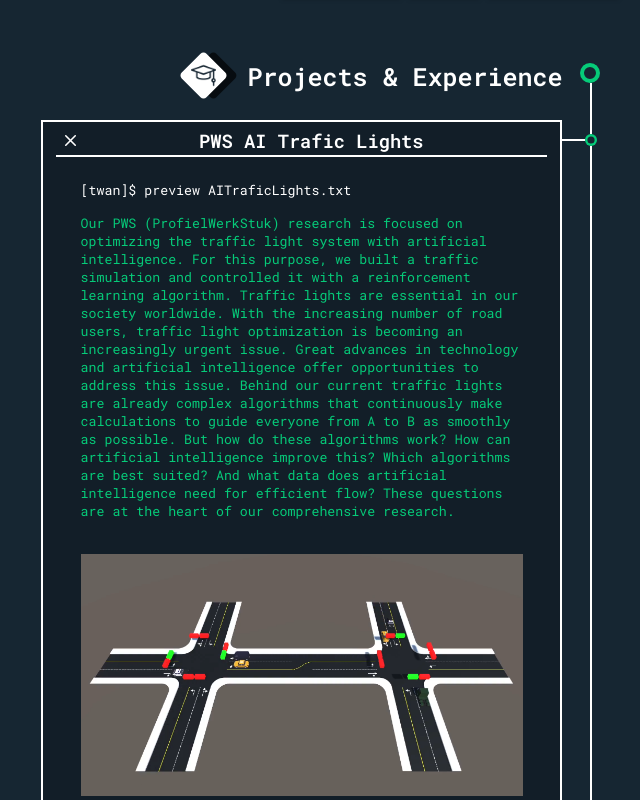
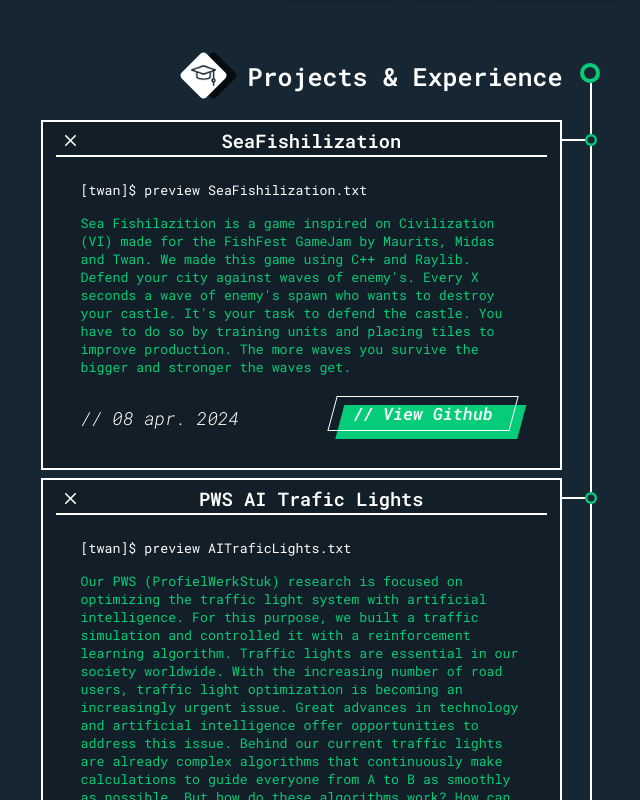
Before and after one commit to Twan-Reijinga/portfolio-site, a SvelteKit app: page / in a window 1280 px wide. Shown: the part 1460-2260 px from the top of the page, without its empty margins (631-1271 px from the left). Built offline with nearby package versions, Linux system fonts and the light colour scheme.

Commit message:
at SeaFishilization to projects.ts

```diff
--- a/src/data/projects.ts
+++ b/src/data/projects.ts
@@ -17,6 +17,17 @@ interface Project {
 }
 
 const projects: Project[] = [
+	{
+		title: 'SeaFishilization',
+		date: '08 apr. 2024',
+		discription:
+			"Sea Fishilazition is a game inspired on Civilization (VI) made for the FishFest GameJam by Maurits, Midas and Twan. We made this game using C++ and Raylib. Defend your city against waves of enemy's. Every X seconds a wave of enemy's spawn who wants to destroy your castle. It's your task to defend the castle. You have to do so by training units and placing tiles to improve production. The more waves you survive the bigger and stronger the waves get.",
+		comment: 'FishFest GameJam',
+		languages: ['C++'],
+		fakeFileName: 'SeaFishilization',
+		url: 'github.com/Twan-Reijinga/SeaFishilization',
+		cardType: 'full'
+	},
 	{
 		title: 'PWS AI Trafic Lights',
 		date: '01 feb. 2024',
```
